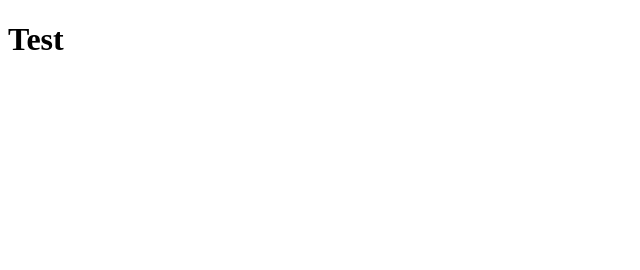
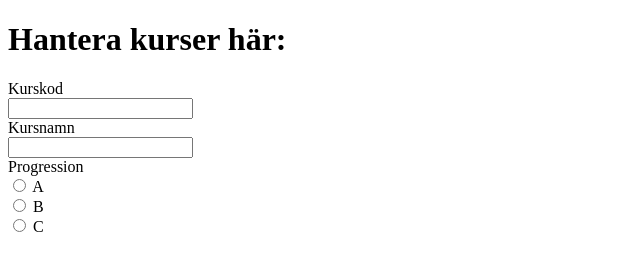
Before and after one commit to stinaRamona/moment1DT208G, a website built with Parcel: page src/index.html in a window 1280 px wide. Shown: the whole page, without its empty margins (0-640 px from the left). Built offline with nearby package versions, Linux system fonts and the light colour scheme.

Commit message:
Börjat med att lösa labben. GJort interface och vad jag tror är en start på HTML sidan

```diff
--- a/src/index.html
+++ b/src/index.html
@@ -7,6 +7,22 @@
     <script src="js/main.ts" type="module"></script>
 </head>
 <body>
-    <h1>Test</h1>
+    <h1>Hantera kurser här:</h1>
+    <form>
+        <label for="courseCode">Kurskod</label><br>
+        <input type="text" name="courseCode" id="courseCode"><br>
+
+        <label for="courseName">Kursnamn</label><br>
+        <input type="text" name="courseName" id="courseName"><br>
+
+        <label>Progression</label><br>
+        <input type="radio" id="A" name="courseProgression" value="A">
+        <label for="A">A</label><br>
+        <input type="radio" id="B" name="courseProgression" value="B">
+        <label for="b">B</label><br>
+        <input type="radio" id="C" name="courseProgression" value="C">
+        <label for="C">C</label>
+
+    </form>
 </body>
 </html>
--- a/src/js/main.ts
+++ b/src/js/main.ts
@@ -0,0 +1,8 @@
+//Interface med code, name, progression, syllabus
+
+interface courseInfo {
+    code: string;
+    name: string;
+    progression: boolean; // kanske boolean på denna pga det bara finns tre alternativ?
+    syllabus: string;
+}
```
Also changed, not shown: dist/index.html, 2 other files.
